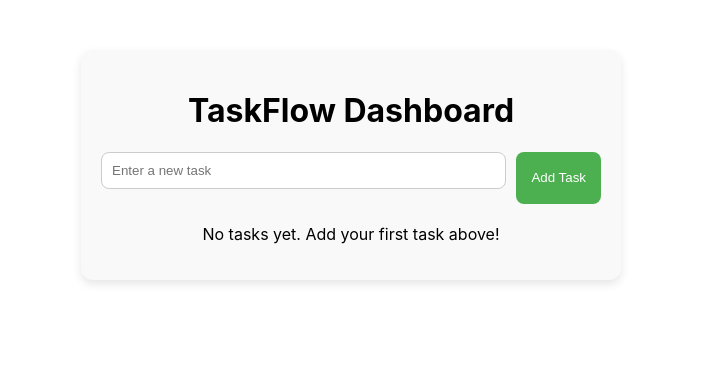
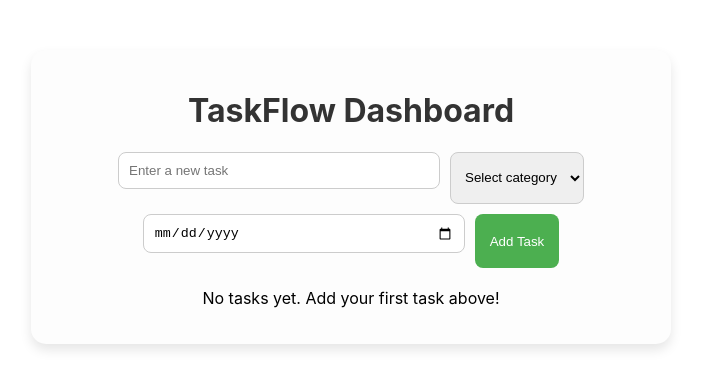
Before and after one commit to Arole01/Taskflow, a React (Create React App) app: page / in a window 1280 px wide. Shown: the top 388 px of the page, without its empty margins (289-990 px from the left). Built offline with nearby package versions, Linux system fonts and the light colour scheme.

Commit message:
clearall

```diff
--- a/src/Pages/Home.css
+++ b/src/Pages/Home.css
@@ -1,21 +1,27 @@
 .home-container {
-    max-width: 500px;
+    max-width: 600px;
     margin: 50px auto;
     padding: 20px;
     text-align: center;
-    background-color: #f9f9f9;
-    border-radius: 12px;
-    box-shadow: 0px 4px 10px rgba(0, 0, 0, 0.1);
+    background-color: #fdfdfd;
+    border-radius: 15px;
+    box-shadow: 0px 6px 12px rgba(0, 0, 0, 0.1);
+}
+
+h1 {
+    color: #333;
 }
 
 .input-section {
     display: flex;
+    flex-wrap: wrap;
     gap: 10px;
     margin-bottom: 20px;
+    justify-content: center;
 }
 
-.input-section input {
-    flex: 1;
+.input-section input,
+.input-section select {
     padding: 10px;
     border-radius: 8px;
     border: 1px solid #ccc;
@@ -31,34 +37,60 @@
 }
 
 .input-section button:hover {
-    background-color: #45a049;
+    background-color: #3e8e41;
+}
+
+.clear-all {
+    background-color: #f44336;
+    border: none;
+    color: white;
+    padding: 8px 12px;
+    border-radius: 8px;
+    cursor: pointer;
+    margin-bottom: 15px;
 }
 
 .task-item {
+    background: white;
+    margin-bottom: 12px;
+    padding: 15px;
+    border-radius: 10px;
+    box-shadow: 0px 2px 5px rgba(0, 0, 0, 0.1);
     display: flex;
     justify-content: space-between;
-    align-items: center;
-    background: white;
-    margin-bottom: 10px;
-    padding: 10px 15px;
-    border-radius: 8px;
-    box-shadow: 0 1px 4px rgba(0, 0, 0, 0.1);
+    align-items: flex-start;
+    transition: all 0.3s ease;
 }
 
-.task-buttons button {
-    margin-left: 8px;
-    border: none;
-    border-radius: 5px;
-    padding: 6px 10px;
-    cursor: pointer;
+.task-item.completed {
+    background-color: #e0ffe0;
+    opacity: 0.8;
+}
+
+.task-info {
+    text-align: left;
+}
+
+.task-buttons {
+    display: flex;
+    flex-direction: column;
+    gap: 8px;
 }
 
 .complete-btn {
     background-color: #2196f3;
     color: white;
+    border: none;
+    padding: 6px 10px;
+    border-radius: 6px;
+    cursor: pointer;
 }
 
 .delete-btn {
     background-color: #f44336;
     color: white;
+    border: none;
+    padding: 6px 10px;
+    border-radius: 6px;
+    cursor: pointer;
 }
--- a/src/Pages/Home.js
+++ b/src/Pages/Home.js
@@ -4,6 +4,8 @@ import "./Home.css"
 const Home = () => {
     const [tasks, setTasks] = useState([]);
     const [newTask, setNewTask] = useState("");
+    const [category, setCategory] = useState("")
+    const [dueDate, setDueDate] = useState("")
 
         useEffect(()=>{
             const storedTasks = JSON.parse(localStorage.getItem("tasks")) || [];
@@ -16,16 +18,20 @@ const Home = () => {
 
     const addTask = (e) => {
         e.preventDefault();
-        if (!newTask.trim() === "") return;
+        if (!newTask.trim() === "" || category.trim() === "" || dueDate.trim() === "")
+            return alert("Please fill all fields!");
 
         const newTaskItem = {
             index: Date.now(),
             text: newTask,
+            category,
+            dueDate,
             completed: false,
         }
         setTasks([...tasks, newTaskItem]);
-
         setNewTask("");
+        setCategory("")
+        setDueDate("")
 
     };
 
@@ -41,6 +47,12 @@ const Home = () => {
         setTasks(filteredTasks);
     };
 
+    const clearAll = () => {
+        if (window.confirm("Are you sure you want to clear all tasks?")) {
+            setTasks([]);
+        }
+    }
+
     return (
         <div className="home-container">
             <h1>TaskFlow Dashboard</h1>
@@ -51,23 +63,49 @@ const Home = () => {
                     placeholder="Enter a new task"
                     onChange={(e) => setNewTask(e.target.value)}/>
 
+                    <select
+                        value={category}
+                        onChange={(e) => setCategory(e.target.value)}>
+
+                            <option value="">Select category</option>
+                            <option value="Work">Work</option>
+                            <option value="Personal">Personal</option>
+                            <option value="Study">Select category</option>
+                            <option value="Other">Other</option>
+
+                            </select>
+
+                            <input type="date" value={dueDate} onChange={(e) => setDueDate(e.target.value)}/>
+
                     <button type="submit">Add Task</button>
 
                     </form>
+
+                    {tasks.length > 0 && (
+                        <button className="clear-all" onClick={clearAll}>
+                            Clear All Tasks
+                        </button>
+                    )}
 
                     <div className="task-list">
                         {tasks.length === 0 ? (
                             <p>No tasks yet. Add your first task above!</p>
                         ) : (
                             tasks.map((task) => (
-                                <div key={task.index} className="task-item">
-                                    <span
-                                        style={{
-                                            textDecoration:task.completed ? "line-through" : "none",
-                                            color: task.completed ? "gray" : "black",
-                                        }}>
-                                            {task.text}
-                                        </span>
+                                <div key={task.index} className={`task-item ${task.completed ?
+                                            "completed" : ""}`}>
+
+                                <div className="task-info">
+                                    <h3>{task.text}</h3>
+                                    <p>
+                                        <strong>Category:</strong> {task.category}
+                                    </p>
+                                    <p>
+                                        <strong>Due:</strong> {task.dueDate}
+                                    </p>
+                                </div>
+
+
 
                                 <div className="task-buttons">
                                     <button
```
